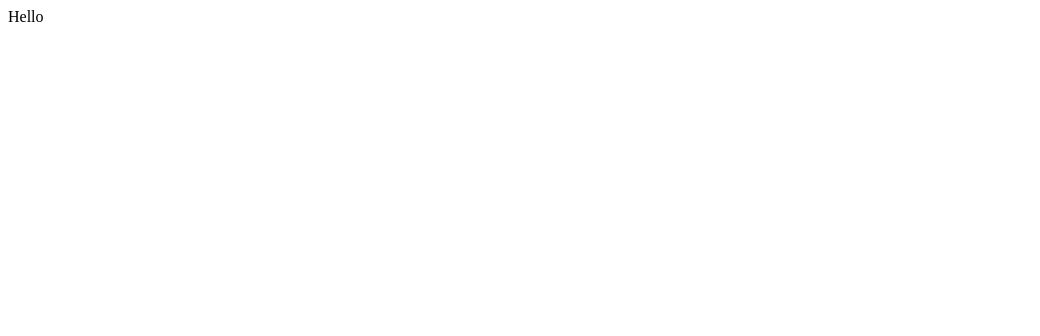
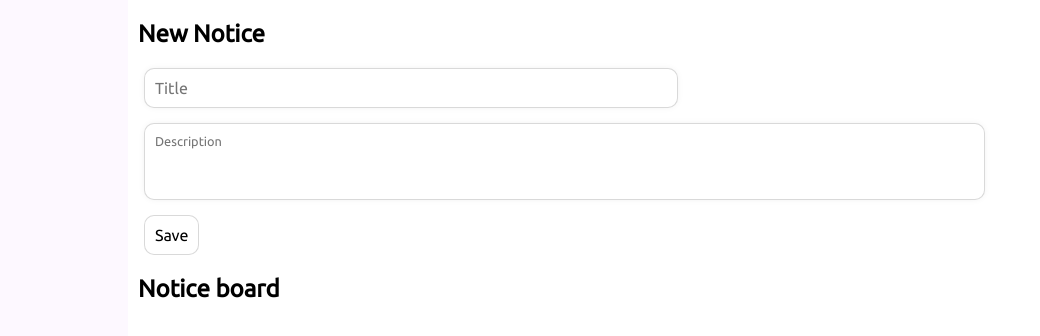
Before and after one commit to EdersonDav/Notice_Board, a website: page public/index.html in a window 1280 px wide. Shown: the whole page, without its empty margins (0-1040 px from the left). Drawn offline with Linux system fonts and the light colour scheme; no server answers.

Commit message:
Create get post in front-end

```diff
--- a/server/package.json
+++ b/package.json
@@ -18,6 +18,7 @@
   "homepage": "https://github.com/EdersonDav/Notice_Board#readme",
   "dependencies": {
     "body-parser": "^1.19.0",
+    "cors": "^2.8.5",
     "express": "^4.17.1",
     "nodemon": "^2.0.4"
   }
--- a/public/index.html
+++ b/public/index.html
@@ -3,9 +3,24 @@
   <head>
     <meta charset="UTF-8" />
     <meta name="viewport" content="width=device-width, initial-scale=1.0" />
-    <title>Test</title>
+    <link rel="stylesheet" href="styles/styles.css" />
+    <title>Notices</title>
   </head>
   <body>
-    Hello
+    <div class="container">
+      <h2 class="newNoticeTitle">New Notice</h2>
+      <input type="text" placeholder="Title" id="title" class="inputTitle" />
+      <textarea
+        placeholder="Description"
+        id="description"
+        class="inputDescription"
+        rows="10"
+      ></textarea>
+      <button onclick="newPost()">Save</button>
+      <h2 class="noticeTitle">Notice board</h2>
+      <div id="notices"></div>
+    </div>
+
+    <script src="js/scripts.js"></script>
   </body>
 </html>
--- a/public/js/scripts.js
+++ b/public/js/scripts.js
@@ -0,0 +1,24 @@
+document.addEventListener("DOMContentLoaded", () => {
+  loadingNotices();
+});
+
+function loadingNotices() {
+  fetch("http://localhost:5000/api/all")
+    .then((res) => {
+      return res.json();
+    })
+    .then((resp) => {
+      let notices = resp;
+      let allNotes = "";
+      notices.forEach((notice) => {
+        let itemNotice = `
+        <div class="card" id=${notice.id}>
+          <h5 class="carTitle">${notice.title}</h5>
+          <div class="carDescription">${notice.description}</div>
+        </div>
+      `;
+        allNotes += itemNotice;
+      });
+      document.getElementById("notices").innerHTML = allNotes;
+    });
+}
--- a/public/styles/styles.css
+++ b/public/styles/styles.css
@@ -0,0 +1,85 @@
+@import url("https://fonts.googleapis.com/css2?family=Ubuntu&display=swap");
+* {
+  font-family: "Ubuntu", sans-serif;
+}
+body {
+  margin: 0;
+  padding: 0;
+  background-color: #fdf8ff;
+}
+.container {
+  display: flex;
+  flex-direction: column;
+  width: 80%;
+  margin: auto;
+  background-color: #fff;
+  min-height: 100vh;
+}
+.newNoticeTitle {
+  margin: 20px auto 40px 10px;
+}
+.inputTitle {
+  width: 50%;
+  margin: -20px auto 20px 16px;
+  font-size: 1rem;
+  padding: 5px;
+  border-radius: 10px;
+  border: #8585854f solid 1px;
+  box-shadow: 0px 0px 8px -3px rgba(227, 227, 227, 1);
+  padding: 10px;
+}
+.inputTitle:focus {
+  outline: none;
+}
+.inputDescription {
+  width: 80%;
+  max-width: 80%;
+  margin: -5px auto 20px 16px;
+  font-size: 0.8rem;
+  padding: 5px;
+  border-radius: 10px;
+  height: 55px;
+  min-height: 55px;
+  border: #8585854f solid 1px;
+  box-shadow: 0px 0px 8px -3px rgba(227, 227, 227, 1);
+  resize: none;
+  padding: 10px;
+}
+.inputDescription {
+  outline: none;
+}
+button {
+  margin: -5px auto 20px 16px;
+  font-size: 1rem;
+  border-radius: 10px;
+  border: #8585854f solid 1px;
+  padding: 10px;
+  background-color: #fff;
+  cursor: pointer;
+  outline: none;
+}
+.noticeTitle {
+  margin: 0 auto 40px 10px;
+}
+.card {
+  display: flex;
+  flex-direction: column;
+  width: 95%;
+  margin: -20px auto 40px auto;
+  border-radius: 10px;
+  padding: 10px;
+  border: #8585854f solid 1px;
+  -webkit-box-shadow: 0px 0px 18px -3px rgba(227, 227, 227, 1);
+  -moz-box-shadow: 0px 0px 18px -3px rgba(227, 227, 227, 1);
+  box-shadow: 0px 0px 18px -3px rgba(227, 227, 227, 1);
+}
+.carTitle {
+  margin: 10px auto 20px 10px;
+  font-size: 1.5rem;
+  font-weight: normal;
+}
+.carDescription {
+  margin: 0 auto 20px 20px;
+  font-size: 1rem;
+  color: #858585;
+}
```
Also changed, not shown: server/routes/routes.js (+8 -0 lines).
